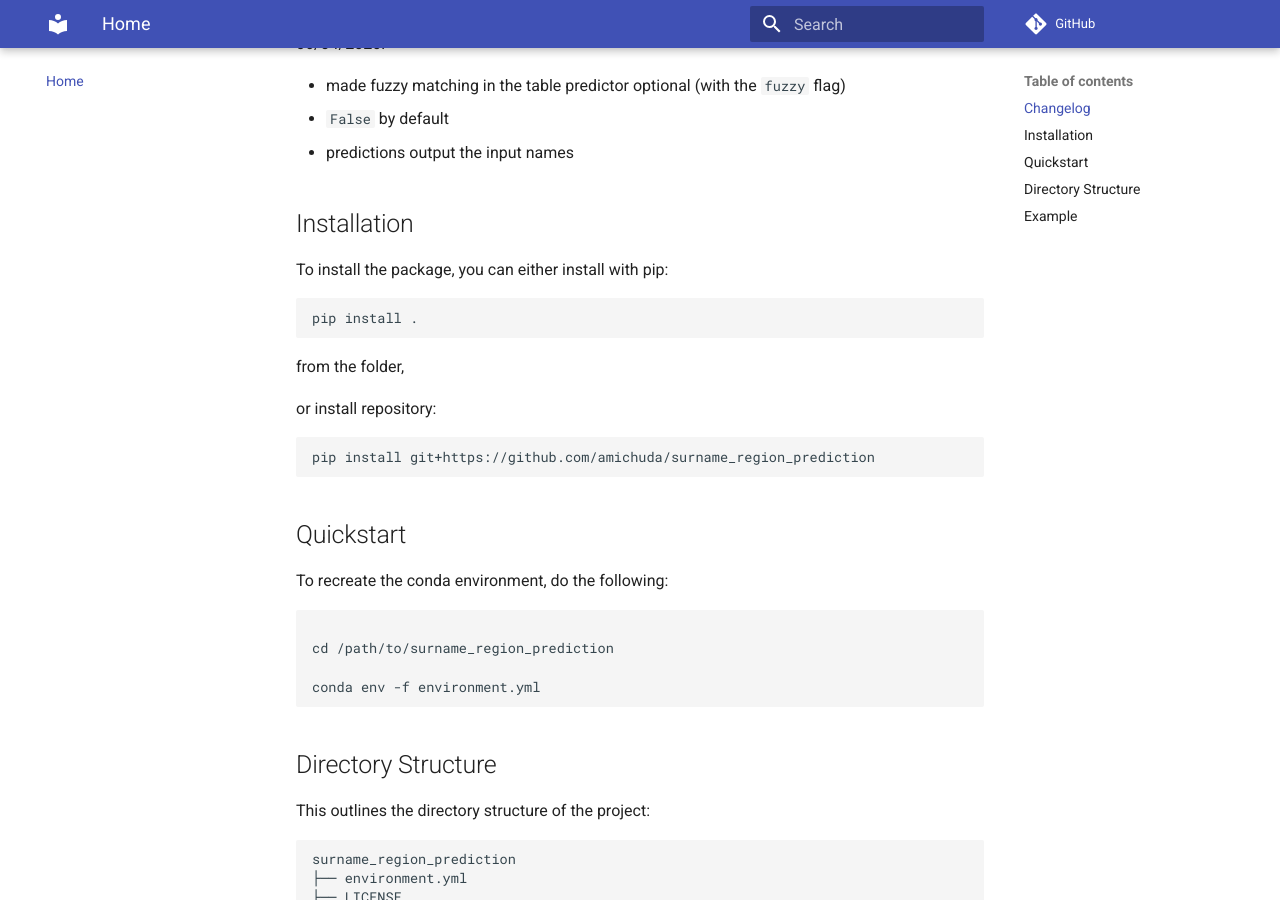
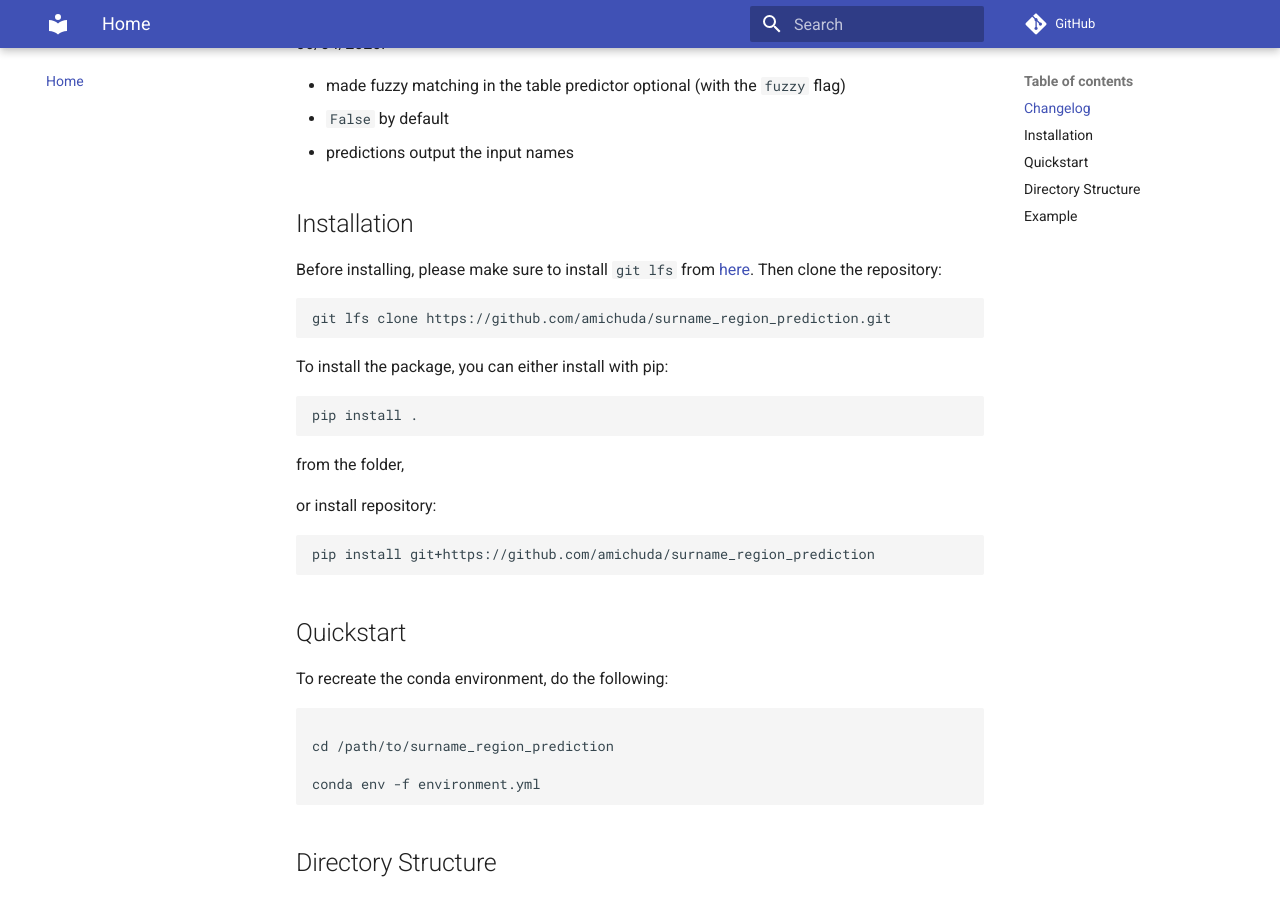
Before and after one commit to amichuda/surname_region_prediction, an MkDocs documentation site: the page built from docs/index.md, in a window 1280 px wide and 900 px high, scrolled down 705 px. Built offline with MkDocs 1.6.1 and Material for MkDocs 9.7.7, drawn with Linux system fonts in a browser that asks for light colours; comment, search, counter and statistics services are not loaded.

Commit message:
Update index.md

````diff
--- a/docs/index.md
+++ b/docs/index.md
@@ -28,6 +28,12 @@ This package uses `sklearn` and `xgboost`.
 - predictions output the input names
 
 ## Installation
+
+Before installing, please make sure to install `git lfs` from [here](https://git-lfs.github.com/). Then clone the repository:
+
+```
+git lfs clone https://github.com/amichuda/surname_region_prediction.git
+```
 
 To install the package, you can either install with pip:
 
````
